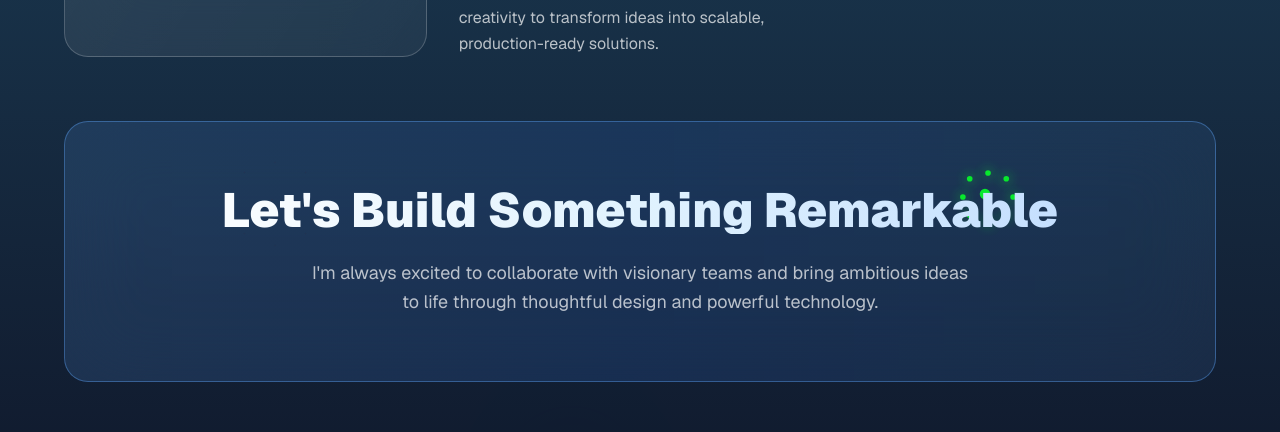
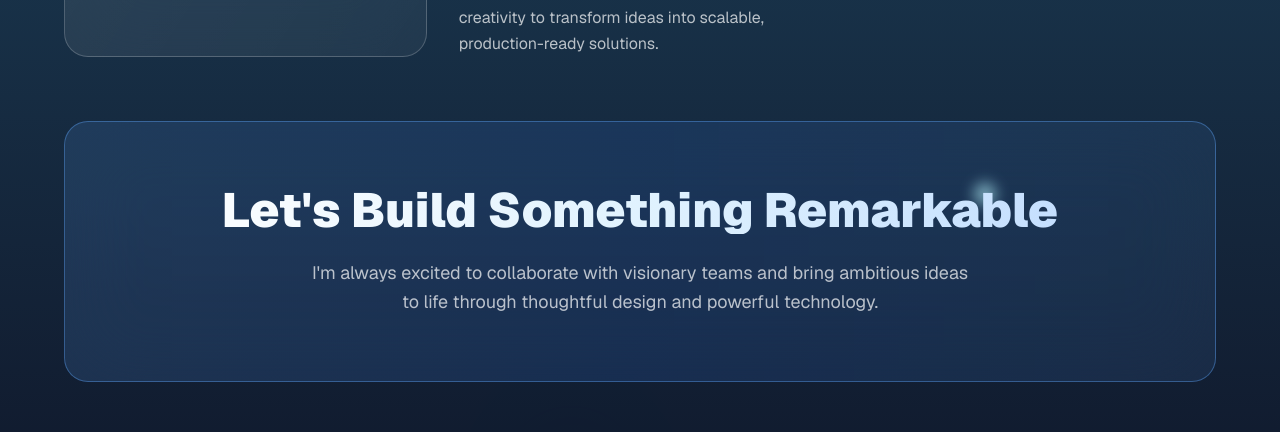
Before and after one commit to shivanikadirgamarajah/eportfolio, a Next.js app in the folder my-portfolio/: page / in a window 1280 px wide. Shown: the part 3260-3692 px from the top of the page. Built offline with nearby package versions, Linux system fonts and the light colour scheme.

Commit message:
firework effect added

```diff
--- a/my-portfolio/app/sections/AboutSection.tsx
+++ b/my-portfolio/app/sections/AboutSection.tsx
@@ -199,55 +199,112 @@ export default function AboutSection() {
             {/* Background glow */}
             <div className="absolute -inset-px rounded-3xl bg-gradient-to-r from-[#60a5fa]/20 to-[#3b82f6]/20 -z-10 blur-xl opacity-0 group-hover:opacity-100 transition-all duration-500"></div>
 
-            {/* Firework effects */}
+            {/* Fireworks */}
             {[
-              { left: "18%", top: "30%", delay: 0, color: "#700404" },
-              { left: "80%", top: "28%", delay: 0.8, color: "#07f52b" },
+              { left: "18%", top: "30%", delay: 0, color: "#ffb3ec" },
+              { left: "80%", top: "28%", delay: 0.6, color: "#b8f7ff" },
+              { left: "5%", top: "80%", delay: 1.2, color: "#d9c2ff" },
+              { left: "95%", top: "80%", delay: 1.8, color: "#fff0a6" },
+              { left: "5%", top: "10%", delay: 2.4, color: "#a6ffcf" },
+              { left: "95%", top: "10%", delay: 3, color: "#ffd6a5" },
             ].map((firework, fireworkIdx) => (
               <motion.div
                 key={fireworkIdx}
                 className="absolute pointer-events-none z-0"
                 style={{ left: firework.left, top: firework.top }}
               >
+                {/* center glow */}
                 <motion.span
-                  className="absolute -left-1 -top-1 h-2 w-2 rounded-full"
-                  style={{ backgroundColor: firework.color }}
-                  animate={{ scale: [0, 1.4, 0], opacity: [0, 1, 0] }}
+                  className="absolute -left-3 -top-3 rounded-full"
+                  style={{
+                    width: 24,
+                    height: 24,
+                    background: `radial-gradient(circle, ${firework.color} 0%, transparent 70%)`,
+                    filter: "blur(4px)",
+                  }}
+                  animate={{
+                    scale: [0, 1.8, 0],
+                    opacity: [0, 0.9, 0],
+                  }}
                   transition={{
-                    duration: 1.8,
+                    duration: 1,
                     repeat: Infinity,
+                    repeatDelay: 5,
                     delay: firework.delay,
                     ease: "easeOut",
                   }}
                 />
-                {[
-                  { x: 0, y: -42 },
-                  { x: 32, y: -32 },
-                  { x: 44, y: 0 },
-                  { x: 32, y: 32 },
-                  { x: 0, y: 44 },
-                  { x: -32, y: 32 },
-                  { x: -44, y: 0 },
-                  { x: -32, y: -32 },
-                ].map((spark, sparkIdx) => (
+
+                {/* Main spark ring */}
+                {Array.from({ length: 18 }).map((_, sparkIdx) => {
+                  const angle = (sparkIdx / 18) * Math.PI * 2;
+                  const radius = 80;
+
+                  return (
                     <motion.span
                       key={sparkIdx}
-                    className="absolute left-0 top-0 h-1.5 w-1.5 rounded-full shadow-[0_0_12px_currentColor]"
-                    style={{ color: firework.color, backgroundColor: "currentColor" }}
+                      className="absolute left-0 top-0 rounded-full"
+                      style={{
+                        width: 6,
+                        height: 6,
+                        backgroundColor: firework.color,
+                        boxShadow: `
+                          0 0 10px ${firework.color},
+                          0 0 24px ${firework.color},
+                          0 0 48px ${firework.color}
+                        `,
+                      }}
                       animate={{
-                      x: [0, spark.x],
-                      y: [0, spark.y],
-                      scale: [0, 1, 0],
+                        x: [0, Math.cos(angle) * radius],
+                        y: [0, Math.sin(angle) * radius],
+                        scale: [0, 1.2, 0],
                         opacity: [0, 1, 0],
                       }}
                       transition={{
-                      duration: 1.8,
+                        duration: 2.4,
                         repeat: Infinity,
-                      delay: firework.delay,
+                        repeatDelay: 5,
+                        delay: firework.delay + sparkIdx * 0.015,
+                        ease: [0.22, 1, 0.36, 1],
+                      }}
+                    />
+                  );
+                })}
+
+                {/* Tiny glitter particles */}
+                {Array.from({ length: 12 }).map((_, sparkleIdx) => {
+                  const angle = (sparkleIdx / 12) * Math.PI * 2;
+                  const radius = 120;
+
+                  return (
+                    <motion.span
+                      key={`sparkle-${sparkleIdx}`}
+                      className="absolute left-0 top-0 rounded-full"
+                      style={{
+                        width: 3,
+                        height: 3,
+                        backgroundColor: "#ffffff",
+                        boxShadow: `
+                          0 0 6px white,
+                          0 0 14px ${firework.color}
+                        `,
+                      }}
+                      animate={{
+                        x: [0, Math.cos(angle) * radius],
+                        y: [0, Math.sin(angle) * radius + 10],
+                        opacity: [0, 0.9, 0],
+                        scale: [0, 1, 0],
+                      }}
+                      transition={{
+                        duration: 3,
+                        repeat: Infinity,
+                        repeatDelay: 5,
+                        delay: firework.delay + 0.2,
                         ease: "easeOut",
                       }}
                     />
-                ))}
+                  );
+                })}
               </motion.div>
             ))}
 
```
Lines whose indentation alone changed are shown as unchanged.
